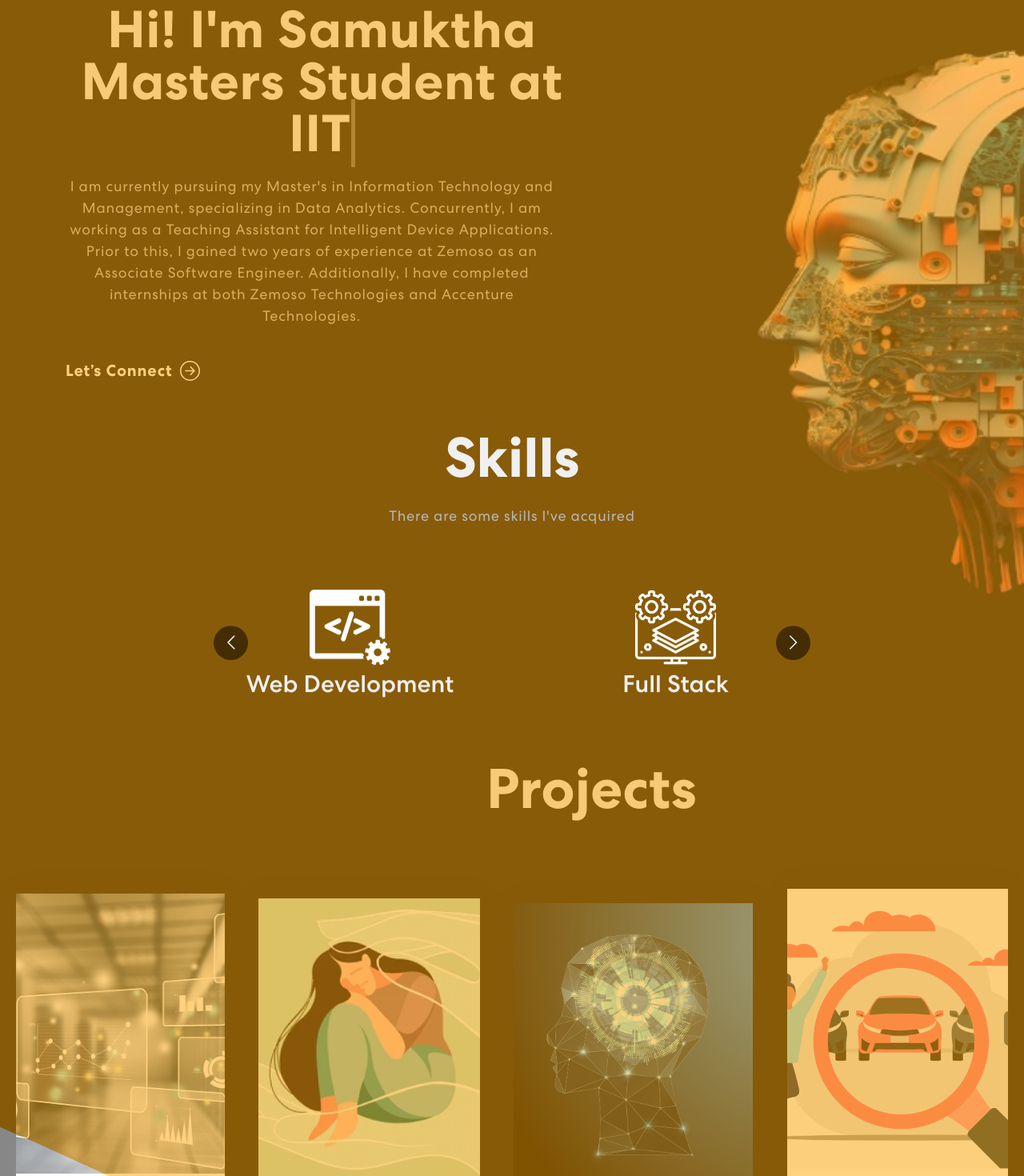
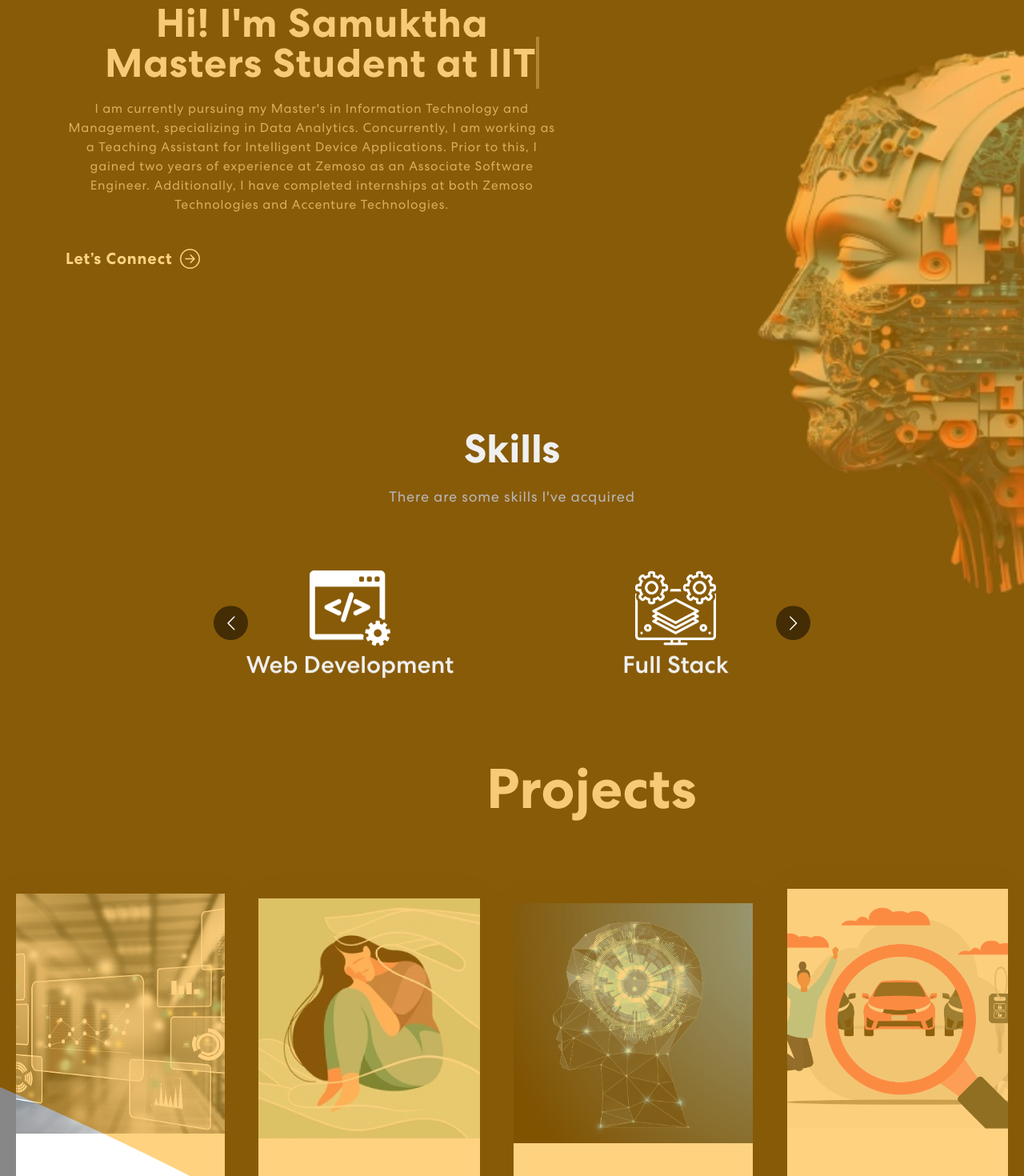
Before and after one commit to samyuktha1/Portfolio, a React (Create React App) app: page / in a window 1280 px wide. Shown: the part 260-1730 px from the top of the page at 80% size. Built offline with nearby package versions, Linux system fonts and the light colour scheme.

Commit message:
updated port

```diff
--- a/public/index.html
+++ b/public/index.html
@@ -3,7 +3,7 @@
   <head>
     <meta charset="utf-8" />
     <link rel="icon" href="%PUBLIC_URL%/favicon.ico" />
-    <meta name="viewport" content="width=device-width, initial-scale=1" />
+    <meta name="viewport" content="width=device-width, initial-scale=1">
     <meta name="theme-color" content="#000000" />
     <meta
       name="description"
--- a/src/App.css
+++ b/src/App.css
@@ -544,3 +544,70 @@ padding-top: 15px;
 .contact form button:hover::before {
   width: 100%;
 }
+@media only screen and (min-width: 768px) and (max-width: 1024px) {
+  .App-header {
+    font-size: 1.5rem;
+  }
+
+  .banner h1 {
+    font-size: 45px;
+  }
+
+  .banner p {
+    font-size: 16px;
+  }
+
+  .skill h2 {
+    font-size: 45px;
+  }
+
+  .portfolio--section--img-container {
+    height: 250px;
+  }
+}
+
+/* iPad landscape */
+@media only screen and (min-width: 1025px) and (max-width: 1366px) {
+  .banner h1 {
+    font-size: 50px;
+  }
+
+  .banner p {
+    font-size: 16px;
+  }
+
+  .skill h2 {
+    font-size: 50px;
+  }
+
+  .portfolio--section--img-container {
+    height: 300px;
+  }
+}
+
+/* Mobile */
+@media only screen and (max-width: 767px) {
+  .banner {
+    padding: 120px 0 50px 0;
+  }
+
+  .banner h1 {
+    font-size: 35px;
+  }
+
+  .skill h2 {
+    font-size: 35px;
+  }
+
+  .contact h2 {
+    font-size: 30px;
+  }
+
+  .portfolio--section {
+    gap: 20px;
+  }
+
+  .portfolio--section--img-container {
+    height: auto;
+  }
+}
```
